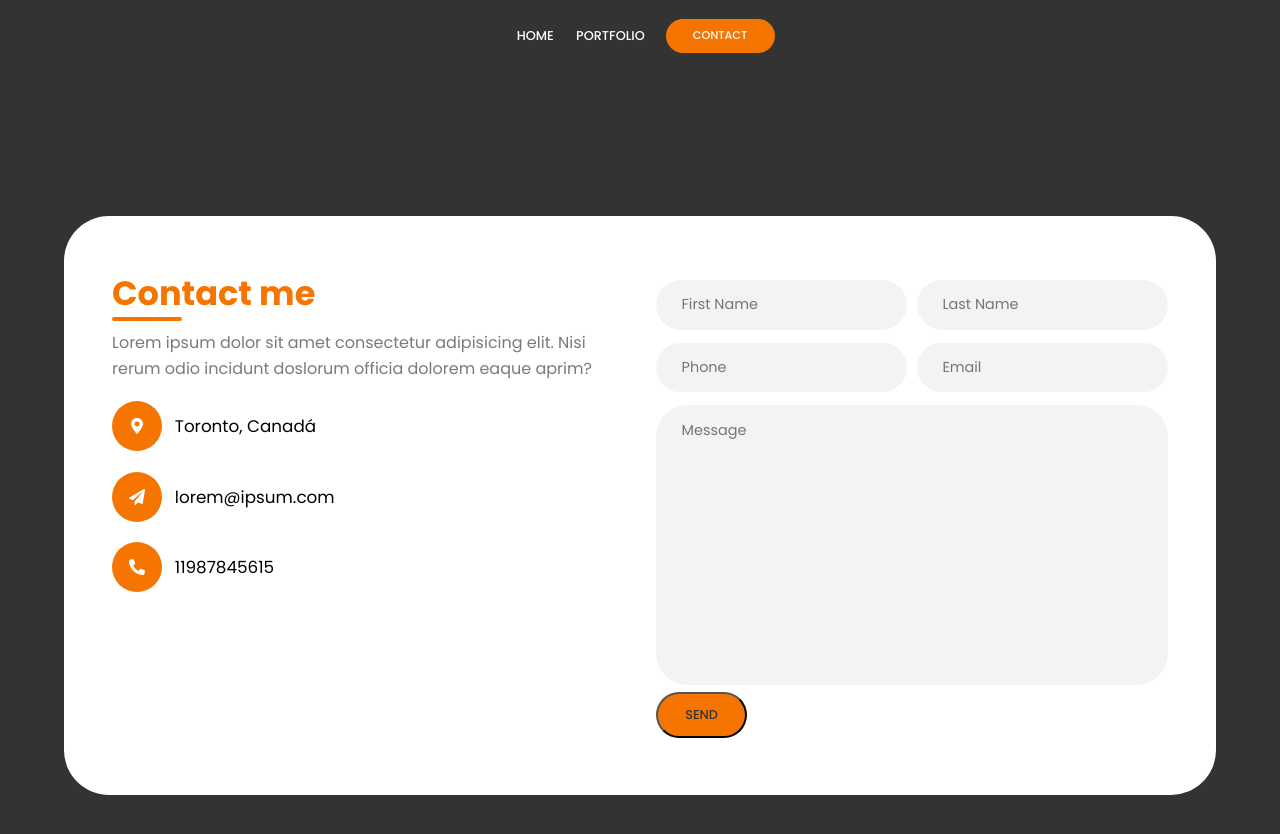
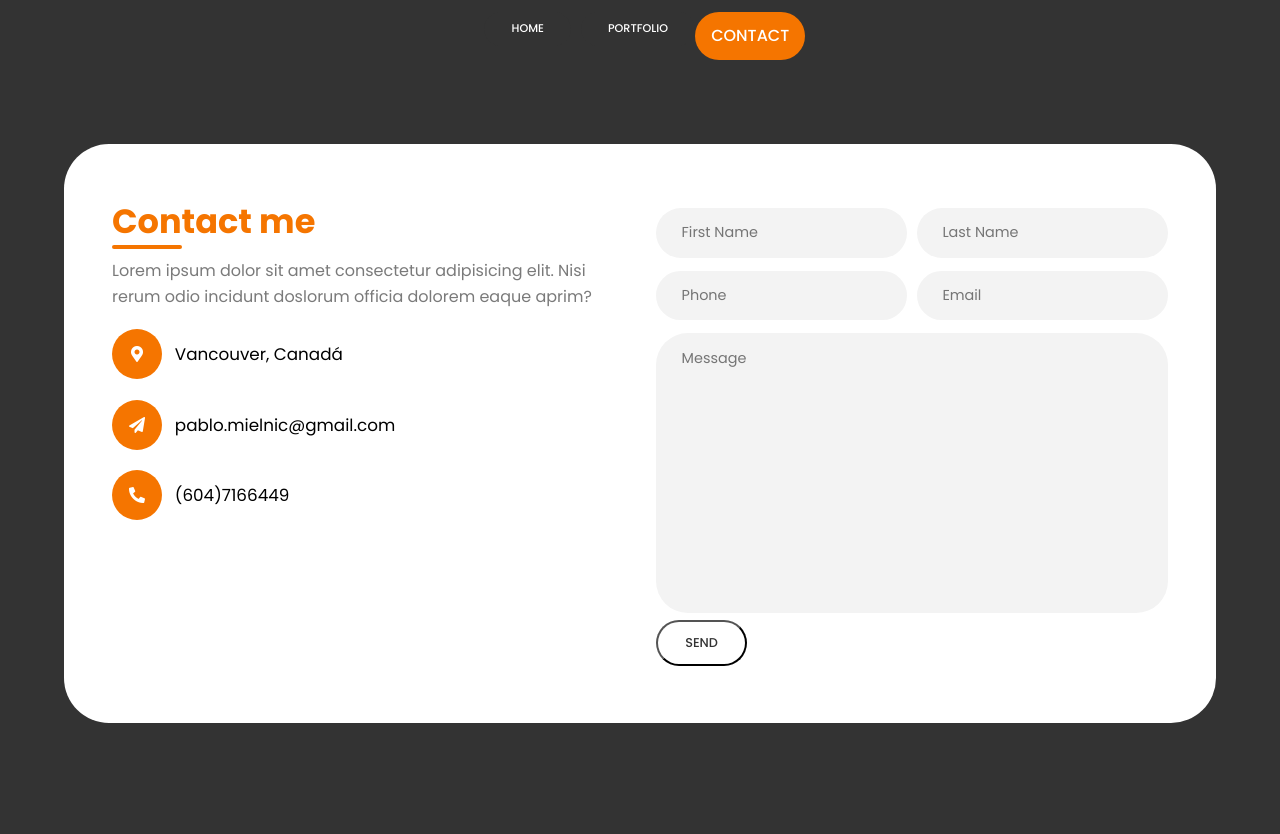
Before and after one commit to germanjoseg/PaginaPablo, a plain HTML site: page contact.html in a window 1280 px wide. Drawn offline with nearby package versions, Linux system fonts and the light colour scheme.

Commit message:
Fixbuttons

```diff
--- a/app.js
+++ b/app.js
@@ -12,6 +12,7 @@ function closeMenu() {
   navbar.classList.remove("open");
   document.body.classList.remove("stop-scrolling");
 }
+
 
 hamburger_menu.addEventListener("click", () => {
   if (!navbar.classList.contains("open")) {
@@ -40,6 +41,7 @@ $(".grid").isotope({
   layoutMode: "fitRows",
   transitionDuration: "0.6s",
 });
+
 
 function countUp() {
   if (!checkScroll(records_wrap)) return;
--- a/contact.html
+++ b/contact.html
@@ -22,13 +22,13 @@
           <div class="links">
             <ul>
               <li>
-                <a href="index.html">Home</a>
+                <a href="index.html" class="active">Home</a>
               </li>
               <li>
-                <a href="portfolio.html">Portfolio</a>
+                <a href="portfolio.html" class="active">Portfolio</a>
               </li>
               <li>
-                <a href="contact.html" class="active">Contact</a>
+                <a href="contact.html" class="active2">Contact</a>
               </li>
             </ul>
           </div>
@@ -52,19 +52,19 @@
                   <div class="contact-icon">
                     <i class="fas fa-map-marker-alt"></i>
                   </div>
-                  <p class="info-text">Toronto, Canadá</p>
+                  <p class="info-text">Vancouver, Canadá</p>
                 </div>
                 <div class="information">
                   <div class="contact-icon">
                     <i class="fas fa-paper-plane"></i>
                   </div>
-                  <p class="info-text">lorem@ipsum.com</p>
+                  <p class="info-text">pablo.mielnic@gmail.com</p>
                 </div>
                 <div class="information">
                   <div class="contact-icon">
                     <i class="fas fa-phone-alt"></i>
                   </div>
-                  <p class="info-text">11987845615</p>
+                  <p class="info-text">(604)7166449</p>
                 </div>
               </div>
             </div>
--- a/style.css
+++ b/style.css
@@ -203,7 +203,7 @@ img {
 .btn {
   display: inline-block;
   padding: 0.85rem 2rem;
-  background-color: var(--main-color);
+  background-color: var(--light-one);
   color: var(--dark-one);
   border-radius: 2rem;
   font-size: 1.05rem;
@@ -213,7 +213,7 @@ img {
 }
 
 .btn:hover {
-  background-color: var(--light-one);
+  background-color: var(--main-color);
 }
 
 .btn.small {
@@ -229,7 +229,8 @@ header {
   width: 100%;
   background-color: var(--dark-one);
   overflow: hidden;
-  position: relative;
+  position: fixed;
+  z-index: 10;
 }
 
 nav {
@@ -240,6 +241,7 @@ nav {
 
 nav .container {
   display: flex;
+
   justify-content: space-between;
   height: 6rem;
   align-items: center;
@@ -265,24 +267,32 @@ nav .container {
   font-weight: 500;
   line-height: 1;
   transition: 0.3s;
+
 }
 
 .links a.active {
+  background-color: var(--dark-one);
+  color: var(--light-one);
+  border-radius: 2rem;
+  font-size: 1rem;
+  padding: 1rem;
+
+
+}
+
+.links a.active2 {
   background-color: var(--main-color);
   color: var(--light-one);
   border-radius: 2rem;
+  padding: 1rem;
   font-size: 1rem;
-  padding: 0.9rem 2.1rem;
-  margin-left: 1rem;
-}
-
-.links a:hover {
+  margin-top: 0
+
+}
+
+.links a.active:hover {
   color: var(--main-color);
-}
-
-.links a.active:hover {
-  color: var(--light-one);
-  background-color: var(--dark-one);
+
 }
 
 .hamburger-menu {
@@ -292,7 +302,7 @@ nav .container {
   position: relative;
   display: none;
   align-items: center;
-  justify-content: flex-end;
+  justify-content: right;
 }
 
 .hamburger-menu .bar {
@@ -415,13 +425,7 @@ header .circle {
   bottom: 63%;
 }
 
-.letters {
-  position: absolute;
-  width: 13.5%;
-  top: -5px;
-  left: 15px;
-  opacity: 0.06;
-}
+
 
 /* End header */
 
@@ -1186,7 +1190,7 @@ header .circle {
     height: 100vh;
     top: 0;
     right: 0;
-    background-color: #252525;
+    background-color: var(--dark-one);
     display: flex;
     align-items: center;
     justify-content: center;
```
Also changed, not shown: index.html (+2 -2 lines), portfolio.html (+4 -1 lines).
